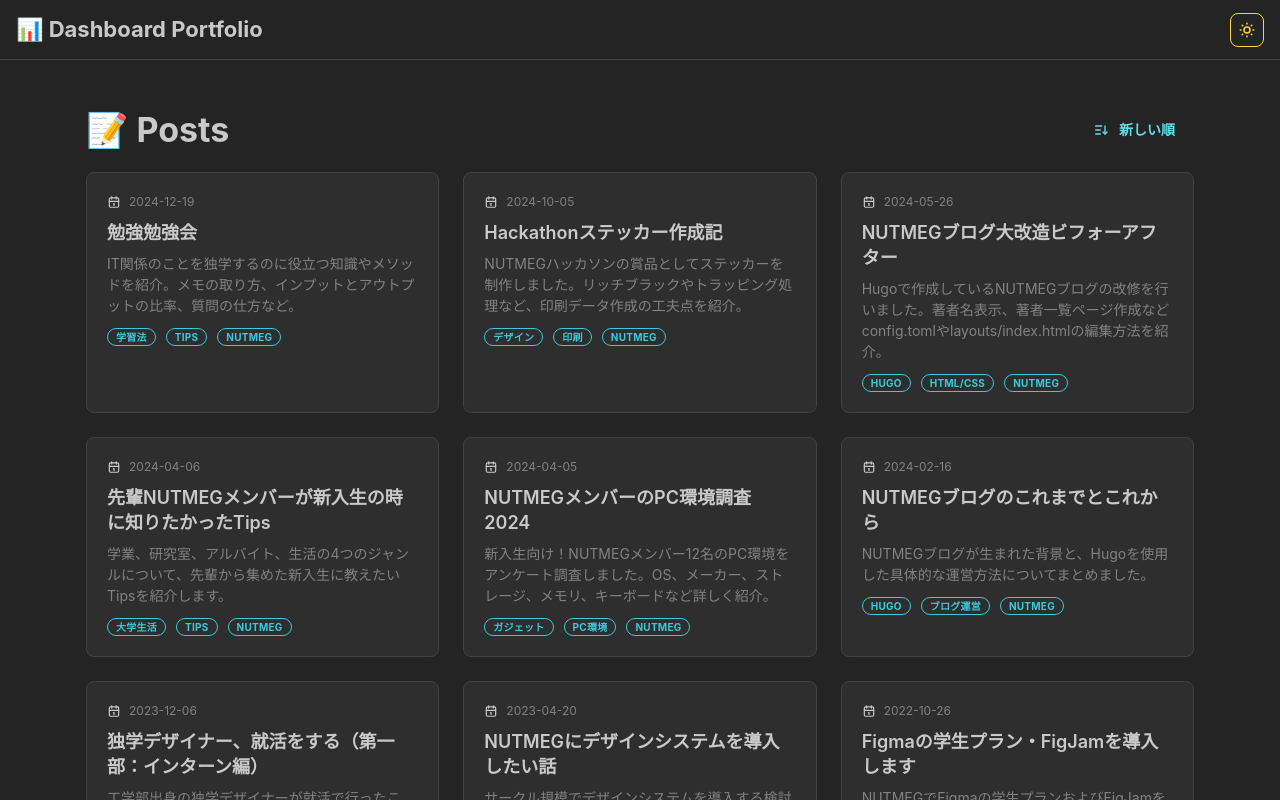
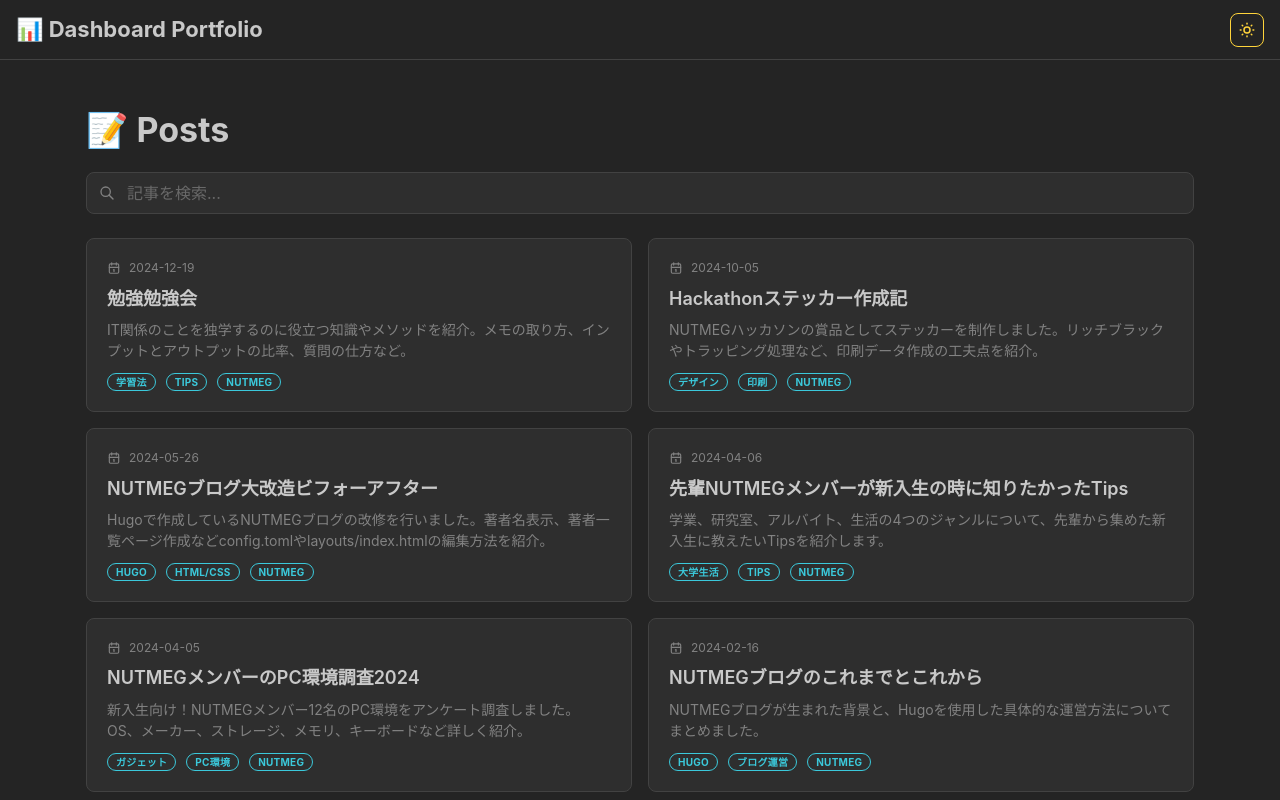
Before and after one commit to Ryotakobayash/Portfolio, a Next.js app: page /posts in a window 1280 px wide. Shown: the top 800 px of the page. Built offline with nearby package versions, Linux system fonts and the light colour scheme.

Commit message:
feat: 記事検索機能を追加（全文検索対応）
- Fuse.jsによるファジー検索
- 検索対象: タイトル、excerpt、タグ、本文全文
- PostSearchコンポーネント新規作成
- 検索入力でリアルタイムフィルタリング

```diff
--- a/package.json
+++ b/package.json
@@ -17,6 +17,7 @@
     "@mantine/hooks": "^7.15.1",
     "@tabler/icons-react": "^3.36.1",
     "@vercel/analytics": "^1.4.1",
+    "fuse.js": "^7.1.0",
     "gray-matter": "^4.0.3",
     "highcharts": "^11.4.8",
     "highcharts-react-official": "^3.2.1",
--- a/src/app/posts/page.tsx
+++ b/src/app/posts/page.tsx
@@ -1,117 +1,30 @@
 import { Metadata } from 'next';
-import Link from 'next/link';
 import { DashboardShell } from '@/components/Layout';
-import { Container, Title, Text, Badge, Group, Button, Pagination } from '@mantine/core';
-import { IconCalendar, IconSortAscending, IconSortDescending } from '@tabler/icons-react';
+import { Container, Title, Text } from '@mantine/core';
 import { getAllPosts } from '@/lib/markdown';
-import styles from './posts.module.css';
+import { PostSearch } from '@/components/PostSearch';
 
 export const metadata: Metadata = {
     title: 'Posts | Dashboard Portfolio',
     description: '記事一覧ページ',
 };
 
-const POSTS_PER_PAGE = 15;
-
-interface PageProps {
-    searchParams: Promise<{ page?: string; sort?: string }>;
-}
-
 /**
  * 記事一覧ページ
- * ソート順変更とページネーション対応
+ * クライアントサイド検索対応
  */
-export default async function PostsPage({ searchParams }: PageProps) {
-    const params = await searchParams;
-    const currentPage = parseInt(params.page || '1', 10);
-    const sortOrder = params.sort || 'desc';
-
-    let posts = await getAllPosts();
-
-    // ソート順変更
-    if (sortOrder === 'asc') {
-        posts = [...posts].reverse();
-    }
-
-    // ページネーション
-    const totalPages = Math.ceil(posts.length / POSTS_PER_PAGE);
-    const startIndex = (currentPage - 1) * POSTS_PER_PAGE;
-    const paginatedPosts = posts.slice(startIndex, startIndex + POSTS_PER_PAGE);
+export default async function PostsPage() {
+    const posts = await getAllPosts();
 
     return (
         <DashboardShell>
             <Container size="lg" py="xl">
-                <Group justify="space-between" mb="lg">
-                    <Title order={1}>📝 Posts</Title>
-
-                    {/* ソート切替ボタン */}
-                    <Link
-                        href={`/posts?sort=${sortOrder === 'desc' ? 'asc' : 'desc'}&page=1`}
-                        style={{ textDecoration: 'none' }}
-                    >
-                        <Button
-                            variant="subtle"
-                            size="sm"
-                            leftSection={sortOrder === 'desc' ? <IconSortDescending size={16} /> : <IconSortAscending size={16} />}
-                        >
-                            {sortOrder === 'desc' ? '新しい順' : '古い順'}
-                        </Button>
-                    </Link>
-                </Group>
+                <Title order={1} mb="lg">📝 Posts</Title>
 
                 {posts.length === 0 ? (
                     <Text c="dimmed">まだ記事がありません。</Text>
                 ) : (
-                    <>
-                        <div className={styles.postsGrid}>
-                            {paginatedPosts.map((post) => (
-                                <Link
-                                    key={post.slug}
-                                    href={`/posts/${post.slug}`}
-                                    className={styles.postCard}
-                                >
-                                    <div className={styles.postMeta}>
-                                        <IconCalendar size={14} />
-                                        <span className={styles.postDate}>{post.date}</span>
-                                    </div>
-                                    <h2 className={styles.postTitle}>{post.title}</h2>
-                                    {post.excerpt && (
-                                        <p className={styles.postExcerpt}>{post.excerpt}</p>
-                                    )}
-                                    {post.tags.length > 0 && (
-                                        <Group gap="xs" mt="sm">
-                                            {post.tags.map((tag) => (
-                                                <Badge key={tag} size="sm" variant="outline" color="cyan">
-                                                    {tag}
-                                                </Badge>
-                                            ))}
-                                        </Group>
-                                    )}
-                                </Link>
-                            ))}
-                        </div>
-
-                        {/* ページネーション */}
-                        {totalPages > 1 && (
-                            <Group justify="center" mt="xl">
-                                {Array.from({ length: totalPages }, (_, i) => i + 1).map((page) => (
-                                    <Link
-                                        key={page}
-                                        href={`/posts?sort=${sortOrder}&page=${page}`}
-                                        style={{ textDecoration: 'none' }}
-                                    >
-                                        <Button
-                                            variant={page === currentPage ? 'filled' : 'outline'}
-                                            size="sm"
-                                            color="cyan"
-                                        >
-                                            {page}
-                                        </Button>
-                                    </Link>
-                                ))}
-                            </Group>
-                        )}
-                    </>
+                    <PostSearch posts={posts} />
                 )}
             </Container>
         </DashboardShell>
--- /dev/null
+++ b/src/components/PostSearch/PostSearch.module.css
@@ -0,0 +1,87 @@
+.searchContainer {
+    width: 100%;
+}
+
+.searchInput {
+    margin-bottom: 1.5rem;
+}
+
+.resultCount {
+    font-size: 0.875rem;
+    color: var(--mantine-color-dimmed);
+    margin-bottom: 1rem;
+}
+
+.noResults {
+    text-align: center;
+    color: var(--mantine-color-dimmed);
+    padding: 2rem;
+}
+
+/* 記事カード（posts.module.cssと同じスタイル） */
+.postsGrid {
+    display: grid;
+    gap: 1rem;
+}
+
+@media (min-width: 768px) {
+    .postsGrid {
+        grid-template-columns: repeat(2, 1fr);
+    }
+}
+
+.postCard {
+    display: block;
+    padding: 1.25rem;
+    background: var(--mantine-color-dark-6);
+    border: 1px solid var(--mantine-color-dark-4);
+    border-radius: 0.5rem;
+    text-decoration: none;
+    transition: border-color 0.2s ease, transform 0.2s ease;
+}
+
+.postCard:hover {
+    border-color: var(--mantine-color-cyan-5);
+    transform: translateY(-2px);
+}
+
+[data-mantine-color-scheme="light"] .postCard {
+    background: var(--mantine-color-gray-0);
+    border-color: var(--mantine-color-gray-3);
+}
+
+[data-mantine-color-scheme="light"] .postCard:hover {
+    border-color: var(--mantine-color-cyan-5);
+}
+
+.postMeta {
+    display: flex;
+    align-items: center;
+    gap: 0.5rem;
+    font-size: 0.75rem;
+    color: var(--mantine-color-dimmed);
+    margin-bottom: 0.5rem;
+}
+
+.postDate {
+    color: var(--mantine-color-dimmed);
+}
+
+.postTitle {
+    font-size: 1.125rem;
+    font-weight: 600;
+    color: var(--mantine-color-text);
+    margin: 0 0 0.5rem 0;
+    line-height: 1.4;
+}
+
+.postExcerpt {
+    font-size: 0.875rem;
+    color: var(--mantine-color-dimmed);
+    margin: 0;
+    line-height: 1.5;
+    display: -webkit-box;
+    -webkit-line-clamp: 2;
+    -webkit-box-orient: vertical;
+    overflow: hidden;
+}
--- /dev/null
+++ b/src/components/PostSearch/PostSearch.tsx
@@ -0,0 +1,98 @@
+'use client';
+
+import { useState, useMemo } from 'react';
+import Link from 'next/link';
+import Fuse from 'fuse.js';
+import { TextInput, Badge, Group } from '@mantine/core';
+import { IconSearch, IconCalendar } from '@tabler/icons-react';
+import styles from './PostSearch.module.css';
+
+interface PostMeta {
+    slug: string;
+    title: string;
+    date: string;
+    excerpt?: string;
+    tags: string[];
+    contentText?: string;
+}
+
+interface PostSearchProps {
+    posts: PostMeta[];
+}
+
+/**
+ * 記事検索コンポーネント（Fuse.jsによるファジー検索）
+ */
+export function PostSearch({ posts }: PostSearchProps) {
+    const [query, setQuery] = useState('');
+
+    // Fuse.jsのインスタンスをメモ化
+    const fuse = useMemo(() => {
+        return new Fuse(posts, {
+            keys: ['title', 'excerpt', 'tags', 'contentText'],
+            threshold: 0.3,
+            includeScore: true,
+        });
+    }, [posts]);
+
+    // 検索結果
+    const results = useMemo(() => {
+        if (!query.trim()) {
+            return posts;
+        }
+        return fuse.search(query).map((result) => result.item);
+    }, [query, posts, fuse]);
+
+    return (
+        <div className={styles.searchContainer}>
+            <TextInput
+                placeholder="記事を検索..."
+                leftSection={<IconSearch size={16} />}
+                value={query}
+                onChange={(e) => setQuery(e.target.value)}
+                className={styles.searchInput}
+                size="md"
+            />
+
+            {query && (
+                <p className={styles.resultCount}>
+                    {results.length}件の記事が見つかりました
+                </p>
+            )}
+
+            <div className={styles.postsGrid}>
+                {results.map((post) => (
+                    <Link
+                        key={post.slug}
+                        href={`/posts/${post.slug}`}
+                        className={styles.postCard}
+                    >
+                        <div className={styles.postMeta}>
+                            <IconCalendar size={14} />
+                            <span className={styles.postDate}>{post.date}</span>
+                        </div>
+                        <h2 className={styles.postTitle}>{post.title}</h2>
+                        {post.excerpt && (
+                            <p className={styles.postExcerpt}>{post.excerpt}</p>
+                        )}
+                        {post.tags.length > 0 && (
+                            <Group gap="xs" mt="sm">
+                                {post.tags.map((tag) => (
+                                    <Badge key={tag} size="sm" variant="outline" color="cyan">
+                                        {tag}
+                                    </Badge>
+                                ))}
+                            </Group>
+                        )}
+                    </Link>
+                ))}
+            </div>
+
+            {results.length === 0 && query && (
+                <p className={styles.noResults}>
+                    「{query}」に一致する記事が見つかりませんでした
+                </p>
+            )}
+        </div>
+    );
+}
--- /dev/null
+++ b/src/components/PostSearch/index.ts
@@ -0,0 +1 @@
+export { PostSearch } from './PostSearch';
--- a/src/lib/markdown.ts
+++ b/src/lib/markdown.ts
@@ -28,6 +28,7 @@ export interface PostMeta {
     date: string;
     excerpt?: string;
     tags: string[];
+    contentText?: string; // 全文検索用のプレーンテキスト
 }
 
 /** 記事の完全データ型 */
@@ -59,10 +60,18 @@ export async function getAllPosts(): Promise<PostMeta[]> {
             const slug = fileName.replace(/\.(md|mdx)$/, '');
             const fullPath = path.join(postsDirectory, fileName);
             const fileContents = fs.readFileSync(fullPath, 'utf8');
-            const { data } = matter(fileContents);
+            const { data, content } = matter(fileContents);
 
             // タグを配列として取得（未定義の場合は空配列）
             const tags = Array.isArray(data.tags) ? data.tags : [];
+
+            // Markdownからプレーンテキストを抽出（全文検索用）
+            const contentText = content
+                .replace(/^#{1,6}\s+/gm, '') // 見出しマーカーを削除
+                .replace(/\[([^\]]+)\]\([^)]+\)/g, '$1') // リンクをテキストに
+                .replace(/[*_`~]/g, '') // 装飾記号を削除
+                .replace(/\n+/g, ' ') // 改行をスペースに
+                .trim();
 
             return {
                 slug,
@@ -70,6 +79,7 @@ export async function getAllPosts(): Promise<PostMeta[]> {
                 date: data.date || '',
                 excerpt: data.excerpt || '',
                 tags,
+                contentText,
             } as PostMeta;
         });
 
```
Also changed, not shown: 2 other files (tests, documents, lock files or other folders).
